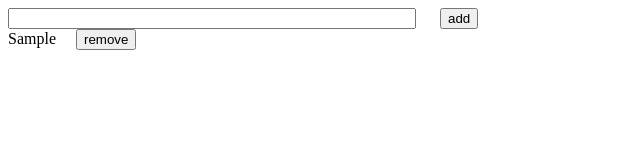
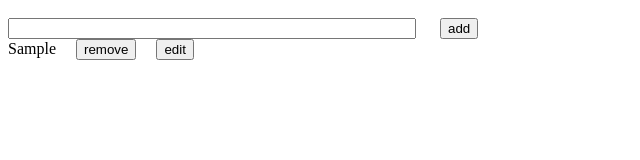
Before and after one commit to anya4emost/study, a plain HTML site: page ToDo List/index.html in a window 1280 px wide. Both pictures are taken after typing "Sample" into the empty fields and a click on the button "add". Shown: the whole page, without its empty margins (0-640 px from the left). Drawn offline with Linux system fonts and the light colour scheme.

Commit message:
save - edit - working version

```diff
--- a/ToDo List/script.js
+++ b/ToDo List/script.js
@@ -1,29 +1,68 @@
-(function(){
-  var todo = new Object();
-  todo.list = new Array();
-  var list = document.getElementById("list");
-  todo.add = function(){
-  var taskEl = document.querySelector('#task');
-    if (taskEl.value !== ""){
-      todo.list.push(taskEl.value);
+(function() {
+    var list = document.getElementById("list");
+    var taskEl = document.querySelector('#task');
+
+    function setTask(text) {
+        var div = document.createElement("div"),
+            span = document.createElement("span"),
+            input = document.createElement('input'),
+            buttonRemove = document.createElement("button"),
+            buttonEdit = document.createElement("button"),
+            buttonSave = document.createElement("button");
+
+        span.innerText = text;
+
+        buttonRemove.innerText = "remove";
+        buttonEdit.innerText = "edit";
+        buttonSave.innerText = "save";
+        buttonSave.classList.add('hide');
+        input.classList.add('hide');
+
+        div.appendChild(span);
+        div.appendChild(buttonRemove);
+        div.appendChild(buttonEdit);
+        div.appendChild(buttonSave);
+        div.insertBefore(input, div.firstChild);
+
+        return {
+            div: div,
+            buttonRemove: buttonRemove,
+            buttonEdit: buttonEdit,
+            buttonSave: buttonSave,
+            input: input,
+            span: span,
+        };
     }
-    var div = document.createElement("div");
-    var text = document.createTextNode(taskEl.value);
-    var buttonRemove = document.createElement("button");
-    buttonRemove.innerText = "remove";
-    list.appendChild(div);
-    div.appendChild(text);
-    div.appendChild(buttonRemove);
 
-    buttonRemove.addEventListener("click",function(){
-      div.remove();
-    });
+    function add() {
 
-    taskEl.value = "";
-  };
-  var add = document.getElementById('add');
-  add.addEventListener("click", todo.add);
+        if (taskEl.value == "") {
+            return;
+        }
 
-  document.getElementById("list").innerHTML = todo.list;
+        var elements = setTask(taskEl.value);
+        list.appendChild(elements.div);
 
+        elements.buttonRemove.addEventListener("click", function() {
+            elements.div.remove();
+        });
+
+        elements.buttonEdit.addEventListener("click", function Edit() {
+            elements.input.value = elements.span.innerText;
+            elements.buttonSave.classList.remove('hide');
+            elements.buttonEdit.classList.add('hide');
+            elements.input.classList.remove('hide');
+            elements.span.classList.add('hide');
+        });
+        elements.buttonSave.addEventListener("click", function() {
+            elements.span.innerText = elements.input.value;
+            elements.span.classList.remove('hide');
+            elements.buttonSave.classList.add('hide');
+            elements.buttonEdit.classList.remove('hide');
+            elements.input.classList.add('hide');
+        });
+        taskEl.value = "";
+    };
+    var buttonAdd = document.getElementById('add');
+    buttonAdd.addEventListener("click", add);
 })();
--- a/ToDo List/styles.css
+++ b/ToDo List/styles.css
@@ -3,7 +3,11 @@
 }
 input{
   width: 400px;
+  margin-top: 10px;
 }
 button{
   margin-left: 20px;
 }
+.hide{
+display: none;
+}
```
Also changed, not shown: ToDo List/index.html (+5 -2 lines).
